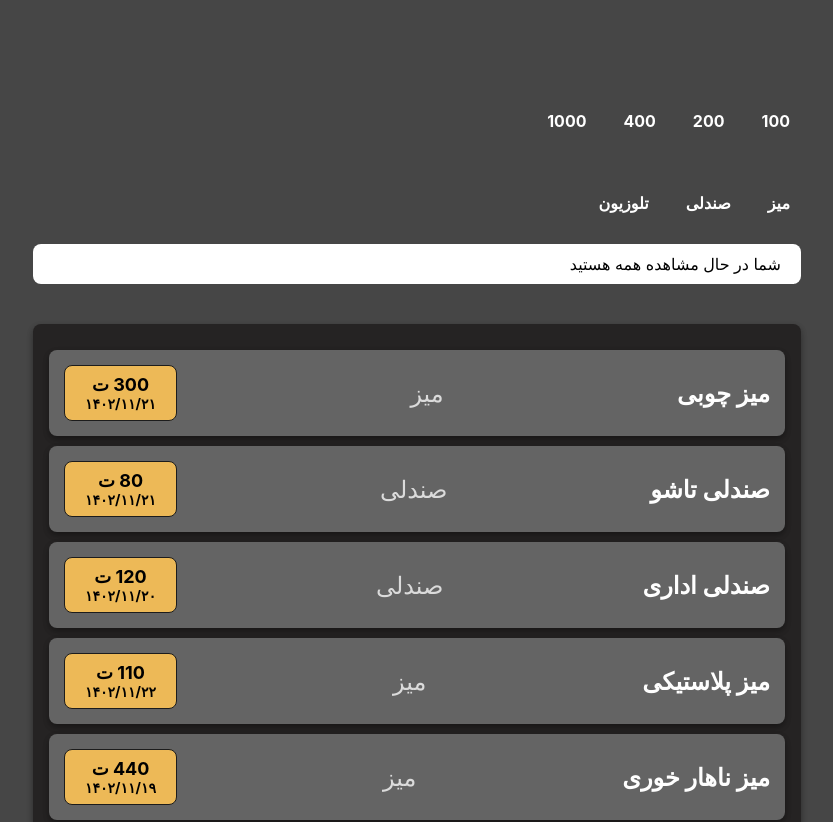
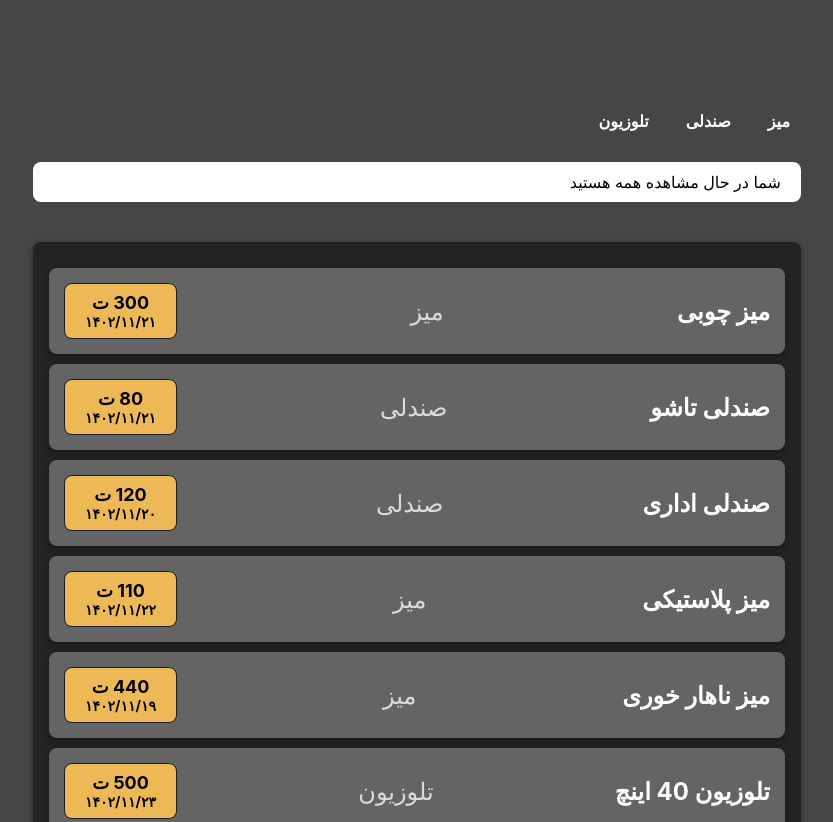
Before and after one commit to Hexpur/shoping-cart-project, a React (Create React App) app: page / in a window 1280 px wide. Shown: the top 822 px of the page, without its empty margins (223-1056 px from the left). Built offline with nearby package versions, Linux system fonts and the light colour scheme.

Commit message:
removing the  sorted prices

```diff
--- a/src/App.js
+++ b/src/App.js
@@ -3,37 +3,21 @@ import Products from "./components/Products/Products.js";
 import Filter from "./components/Filter/Filter.js";
 import { PRODUCT_DATA } from "./ProductItems.js";
 import { useState } from "react";
-import SortedPrices from "./components/Filter/SortedPrices.js";
 
 const App = () => {
   const [selectedTab, setSelectedTab] = useState("همه");
   function selectedTabHandler(category) {
     setSelectedTab(category);
   }
-
-  const [selectedPrice, setSelectedPrice] = useState(null);
-  function selectedPriceHandler(price) {
-    setSelectedPrice(price);
-  }
-
-  const filteredProducts = PRODUCT_DATA.filter(
-    (product) => selectedPrice === null || product.price < selectedPrice
-  );
-
   return (
     <>
-      <SortedPrices
-        selectedPriceHandler={selectedPriceHandler}
-        selectedPrice={selectedPrice}
-      />
       <Filter
         productItems={PRODUCT_DATA}
         selectedTabHandler={selectedTabHandler}
         selectedTab={selectedTab}
       />
-      <Products productItems={filteredProducts} selectedTab={selectedTab} />
+      <Products productItems={PRODUCT_DATA} selectedTab={selectedTab} />
     </>
   );
 };
-
 export default App;
```
